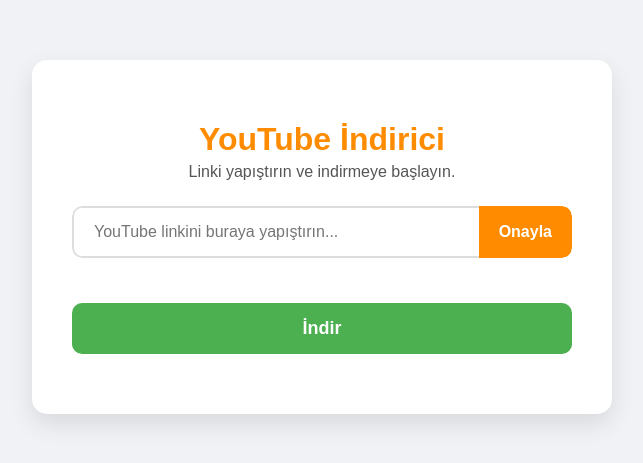
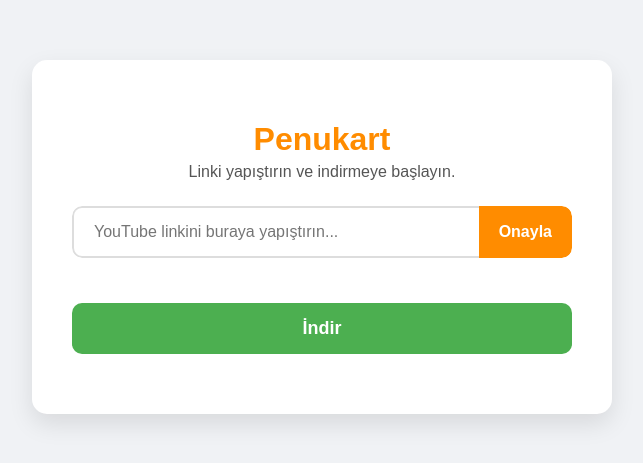
Before and after one commit to kaantoktas/Penukart, a website: page public/index.html in a window 1280 px wide. Shown: the part 163-626 px from the top of the page, without its empty margins (318-961 px from the left). Drawn offline with Linux system fonts and the light colour scheme.

Commit message:
Update index.html

```diff
--- a/public/index.html
+++ b/public/index.html
@@ -8,7 +8,7 @@
   </head>
   <body>
     <div class="main-container">
-      <h1>YouTube İndirici</h1>
+      <h1>Penukart</h1>
       <p>Linki yapıştırın ve indirmeye başlayın.</p>
 
       <div class="input-area">
```
